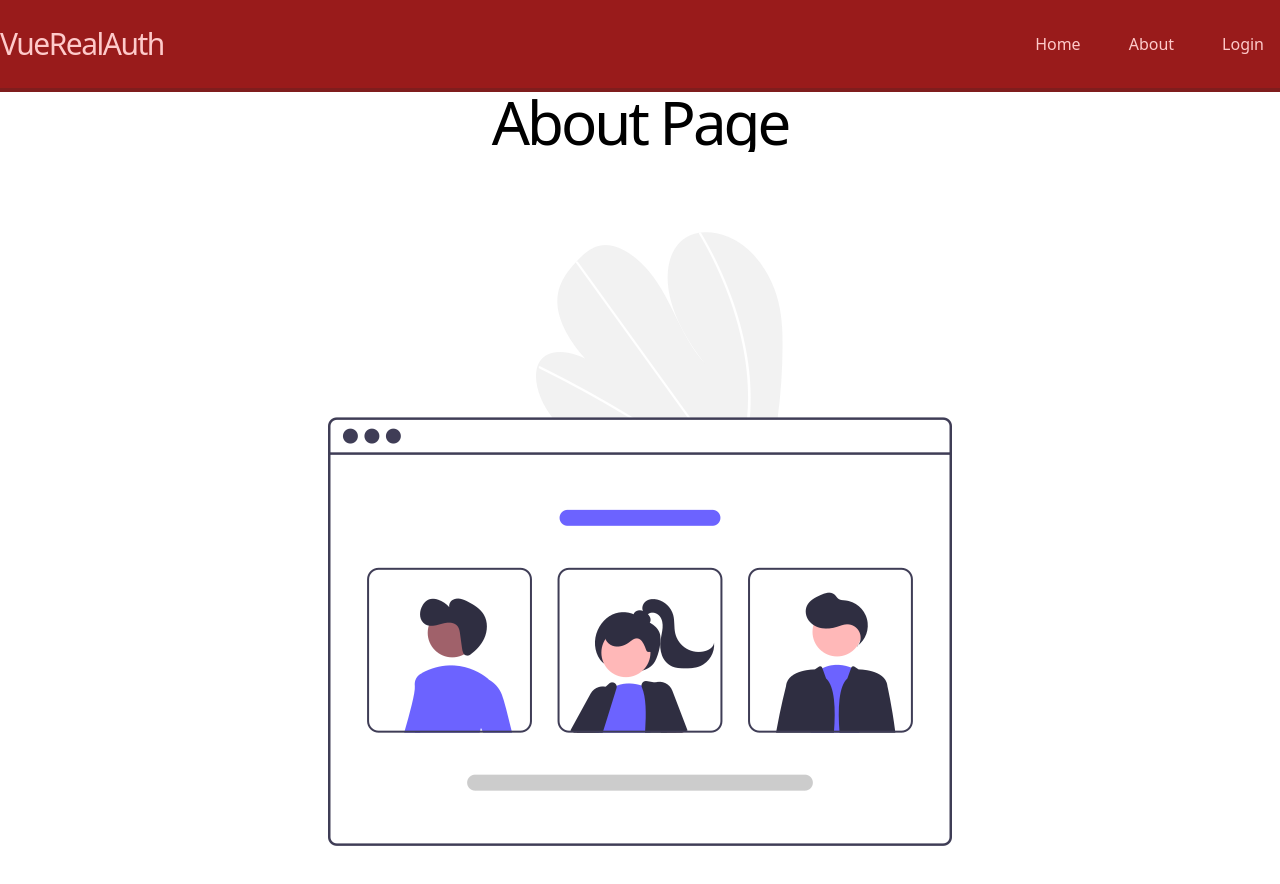
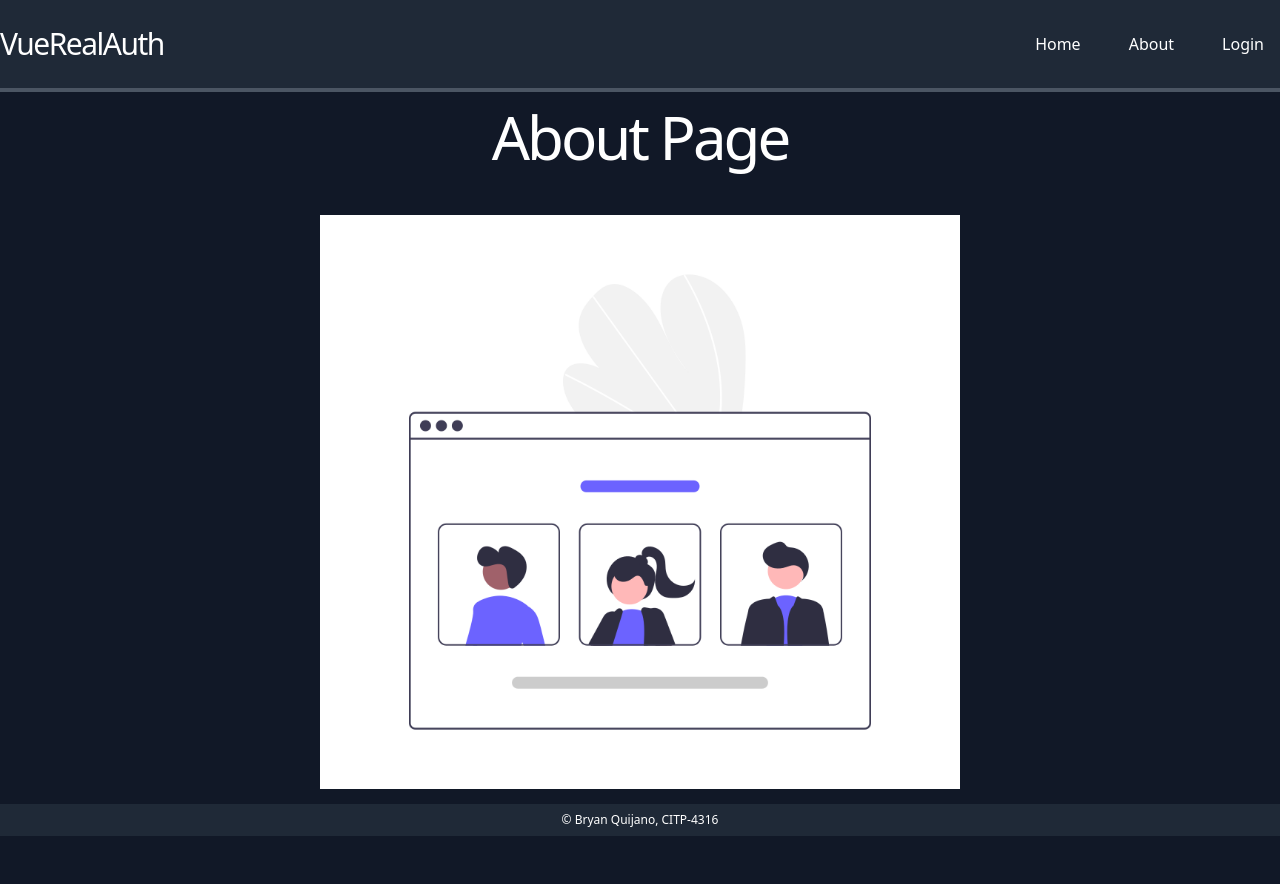
Before and after one commit to bryanquijano/vuelogin, a Vue app: page /about in a window 1280 px wide. Shown: the top 884 px of the page. After the commit the page ends 836 px from the top, so only its background shows below. Built offline with nearby package versions, Linux system fonts and the light colour scheme; no server answers.

Commit message:
Cleaned up some files + partial redesign

```diff
--- a/index.html
+++ b/index.html
@@ -6,7 +6,7 @@
     <meta name="viewport" content="width=device-width, initial-scale=1.0" />
     <title>VueRealAuth</title>
   </head>
-  <body class="">
+  <body class="bg-gray-900">
     <div id="app"></div>
     <script type="module" src="/src/main.js"></script>
   </body>
--- a/src/App.vue
+++ b/src/App.vue
@@ -1,5 +1,6 @@
 <script setup>
 import Nav from "./components/Nav.vue";
+import Footer from "./components/Footer.vue";
 </script>
 
 <template>
@@ -7,4 +8,5 @@ import Nav from "./components/Nav.vue";
   <div class="container mx-auto">
     <router-view />
   </div>
+  <Footer />
 </template>
--- /dev/null
+++ b/src/components/Footer.vue
@@ -0,0 +1,5 @@
+<template>
+  <div class="w-full px-5 bg-gray-800 py-2">
+    <p class="text-white text-xs text-center">© Bryan Quijano, CITP-4316</p>
+  </div>
+</template>
--- a/src/components/Nav.vue
+++ b/src/components/Nav.vue
@@ -14,7 +14,7 @@ const loggingOut = () => {
 </script>
 
 <template>
-  <div class="bg-red-800 text-red-200 border-b-4 border-red-900">
+  <div class="bg-gray-800 text-white border-b-4 border-gray-600">
     <div class="container mx-auto flex justify-between items-center">
       <h1 class="text-3xl font-thin tracking-tighter">
         Vue<span class="font-normal">RealAuth</span>
@@ -24,7 +24,7 @@ const loggingOut = () => {
           <!-- Static method -->
           <router-link to="/">
             <li
-              class="py-8 px-4 hover:cursor-pointer hover:bg-red-200 hover:text-red-800"
+              class="py-8 px-4 hover:cursor-pointer text-white hover:text-gray-700 hover:bg-gray-300"
             >
               Home
             </li>
@@ -32,7 +32,7 @@ const loggingOut = () => {
           <!-- Dynamic method -->
           <router-link :to="{ name: 'About' }">
             <li
-              class="py-8 px-4 hover:cursor-pointer hover:bg-red-200 hover:text-red-800"
+              class="py-8 px-4 hover:cursor-pointer text-white hover:text-gray-700 hover:bg-gray-300"
             >
               About
             </li>
@@ -43,7 +43,7 @@ const loggingOut = () => {
             :to="{ path: '/login', name: 'Login' }"
           >
             <li
-              class="py-8 px-4 hover:cursor-pointer hover:bg-red-200 hover:text-red-800"
+              class="py-8 px-4 hover:cursor-pointer text-white hover:text-gray-700 hover:bg-gray-300"
             >
               Login
             </li>
@@ -51,14 +51,14 @@ const loggingOut = () => {
           <div v-else class="flex">
             <router-link :to="{ name: 'Secret' }">
               <li
-                class="py-8 px-4 hover:cursor-pointer hover:bg-red-200 hover:text-red-800"
+                class="py-8 px-4 hover:cursor-pointer hover:bg-gray-300 hover:text-gray-700"
               >
                 Secret
               </li>
             </router-link>
             <button @click="loggingOut">
               <li
-                class="py-8 px-4 hover:cursor-pointer hover:bg-red-200 hover:text-blue-800"
+                class="py-8 px-4 hover:cursor-pointer hover:bg-gray-300 hover:text-gray-700"
               >
                 Logout
               </li>
--- a/src/pages/about.vue
+++ b/src/pages/about.vue
@@ -1,8 +1,10 @@
-<script setup></script>
-
 <template>
-  <div class="flex flex-col justify-center items-center min-h-screen-nonav">
-    <h2 class="font-extralight text-6xl tracking-tighter">About Page</h2>
-    <img src="../assets/bgabout.png" alt="Hello GB" />
+  <div
+    class="flex flex-col justify-center items-center min-h-screen-nonav space-y-12"
+  >
+    <h2 class="font-extralight text-6xl tracking-tighter text-white">
+      About Page
+    </h2>
+    <img src="../assets/bgabout.png" alt="Hello GB" class="w-1/2" />
   </div>
 </template>
--- a/src/pages/index.vue
+++ b/src/pages/index.vue
@@ -7,9 +7,9 @@ const { isAuthenticated, user } = useAuth();
   <div
     class="flex flex-col justify-center items-center min-h-screen-nonav space-y-12"
   >
-    <h2 class="font-extralight text-6xl tracking-tighter">
+    <h2 class="font-extralight text-6xl tracking-tighter text-white">
       Welcome <span v-if="isAuthenticated">{{ user }}</span>
     </h2>
-    <img src="../assets/bgindex.png" alt="Hello GB" />
+    <img src="../assets/bgindex.png" alt="Hello GB" class="w-1/2" />
   </div>
 </template>
--- a/src/pages/login.vue
+++ b/src/pages/login.vue
@@ -39,22 +39,24 @@ const { ready, start } = useTimeout(3000, { controls: true });
 </script>
 
 <template>
-  <div class="flex flex-col justify-center items-center min-h-screen-nonav">
+  <div
+    class="flex flex-col justify-center items-center min-h-screen-nonav bg-inherit"
+  >
     <!-- Logged in: {{ isAuthenticated }} -->
     <div
-      class="flex shadow-2xl rounded-lg justify-center items-center bg-gray-100 overflow-hidden"
+      class="flex shadow-2xl rounded-lg justify-center items-center bg-gray-300 overflow-hidden"
     >
       <img class="h-64" src="../assets/bglogin.png" alt="Hello GB" />
       <form @submit.prevent="logginIn" class="flex flex-col space-y-4 p-4">
         <input
           type="text"
-          class="border-2 p-2 rounded-lg"
+          class="border-2 p-2 rounded-lg border-gray-500"
           placeholder="Username"
           v-model="username"
         />
         <input
           type="password"
-          class="border-2 p-2 rounded-lg"
+          class="border-2 p-2 rounded-lg border-gray-500"
           placeholder="Password"
           v-model="password"
         />
@@ -62,13 +64,13 @@ const { ready, start } = useTimeout(3000, { controls: true });
           <button
             type="submit"
             @submit.prevent="logginIn"
-            class="bg-red-600 text-red-200 py-4 rounded-lg w-1/2"
+            class="bg-green-600 text-green-100 py-4 rounded-lg w-1/2 hover:bg-green-800 hover:text-white"
           >
             Login
           </button>
           <button
             @click="signingUp"
-            class="bg-green-600 text-green-200 py-4 rounded-lg w-1/2"
+            class="border-2 border-gray-500 text-blue-800 py-4 rounded-lg w-1/2 hover:bg-gray-400 hover:text-white hover:border-gray-900"
           >
             Sign Up
           </button>
--- a/src/pages/secret.vue
+++ b/src/pages/secret.vue
@@ -1,10 +1,9 @@
 <template>
-  <p>
-    Lorem ipsum dolor sit amet, consectetur adipisicing elit. Quia unde rem quam
-    id officia dicta molestias dolorem eum aut! Dolorem reiciendis unde iusto,
-    quidem quam recusandae asperiores neque dignissimos doloremque magnam
-    perspiciatis, odio vitae sunt suscipit harum amet voluptate? Quidem
-    repudiandae vel deserunt laudantium autem, eos atque incidunt distinctio
-    quos!
-  </p>
+  <div class="h-screen">
+    <p class="text-white text-xl pt-3">
+      Welcome to the secret page that only authorized users have access to! If
+      you're seeing this without being logged in to the website then that means
+      I messed up somehow... Oops!
+    </p>
+  </div>
 </template>
```
